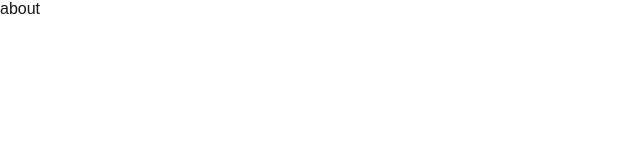
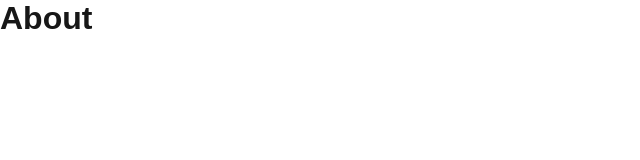
Before and after one commit to vismayarajeevan/Nextjs--beginning, a Next.js app: page /About in a window 1280 px wide. Shown: the top 160 px of the page, without its empty margins (0-640 px from the left). Built offline with nearby package versions, Linux system fonts and the light colour scheme.

Commit message:
custom components created

```diff
--- a/app/About/page.tsx
+++ b/app/About/page.tsx
@@ -1,9 +1,3 @@
-import React from 'react'
-
-const About = () => {
-  return (
-    <div>about</div>
-  )
+export default function About(){
+  return  <h1>About</h1>
 }
-
-export default About
--- a/app/page.tsx
+++ b/app/page.tsx
@@ -1,10 +1,14 @@
 import Image from "next/image";
 import styles from "./page.module.css";
 import Link from "next/link";
+import Header from "../components/header";
 
 export default function Home() {
   return (
     <div className={styles.page}>
+      {/* component  */}
+
+      <Header />
       <main className={styles.main}>
         <Image
           className={styles.logo}
--- /dev/null
+++ b/components/header.tsx
@@ -0,0 +1,3 @@
+export default function Header(){
+    return <h1>Welcome to next js</h1>
+}
```
